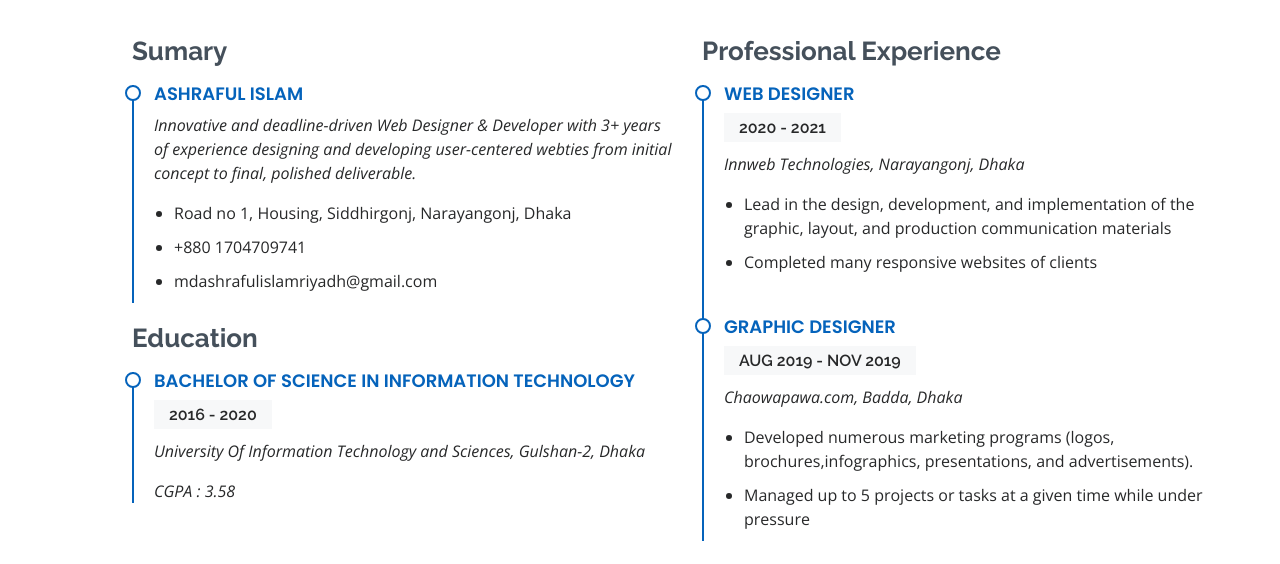
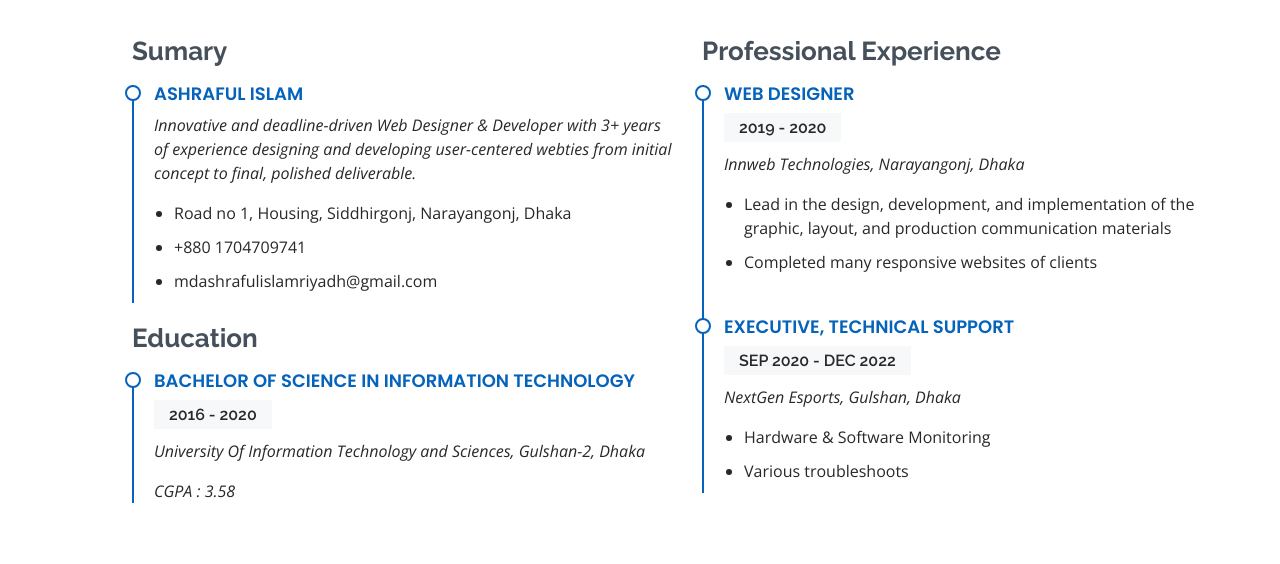
Before and after one commit to ashrafulriyadh/my-portfolio, a plain HTML site: page index.html in a window 1280 px wide. Shown: the part 2670-3234 px from the top of the page. Drawn offline with nearby package versions, Linux system fonts and the light colour scheme.

Commit message:
Update index.html
updated

```diff
--- a/index.html
+++ b/index.html
@@ -67,7 +67,7 @@
 
       </div>
       <div class="mt-3">
-        <button class="btn btn-dark"><a class="fs-5 resume-btn" href="https://drive.google.com/u/0/uc?id=1TKb4SG_KWlxdZZ4HO9WFn1LU1JgIgTST&export=download" target="_blank"> Download Resume </a></button>
+        <button class="btn btn-dark"><a class="fs-5 resume-btn" href="https://drive.google.com/u/0/uc?id=1vNxV5GC1feFZPSwEAYY2J04kO14-g9iy&export=download" target="_blank"> Download Resume </a></button>
       </div>
     </div>
   </section><!-- End Hero -->
@@ -290,7 +290,7 @@
             <h3 class="resume-title">Professional Experience</h3>
             <div class="resume-item">
               <h4>Web Designer </h4>
-              <h5>2020 - 2021</h5>
+              <h5>2019 - 2020</h5>
               <p><em>Innweb Technologies, Narayangonj, Dhaka </em></p>
               <ul>
                 <li>Lead in the design, development, and implementation of the graphic, layout, and production communication materials</li>
@@ -298,19 +298,19 @@
               </ul>
             </div>
             <div class="resume-item">
-              <h4>Graphic designer</h4>
-              <h5>AUG 2019 - NOV 2019</h5>
-              <p><em>Chaowapawa.com, Badda, Dhaka</em></p>
+              <h4>Executive, Technical Support</h4>
+              <h5>SEP 2020 - DEC 2022</h5>
+              <p><em>NextGen Esports, Gulshan, Dhaka</em></p>
               <ul>
-                <li>Developed numerous marketing programs (logos, brochures,infographics, presentations, and advertisements).</li>
-                <li>Managed up to 5 projects or tasks at a given time while under pressure</li>
+                <li>Hardware & Software Monitoring</li>
+                <li>Various troubleshoots</li>
 
               </ul>
             </div>
           </div>
         </div>
         <div class="section-title mt-5">
-          <button class="btn btn-dark"><a class="fs-5 resume-btn" href="https://drive.google.com/u/0/uc?id=1TKb4SG_KWlxdZZ4HO9WFn1LU1JgIgTST&export=download" target="_blank"><i class="fas fa-file"></i> Download Full Resume </a></button>
+          <button class="btn btn-dark"><a class="fs-5 resume-btn" href="https://drive.google.com/u/0/uc?id=1vNxV5GC1feFZPSwEAYY2J04kO14-g9iy&export=download" target="_blank"><i class="fas fa-file"></i> Download Full Resume </a></button>
         </div>
       </div>
     </section><!-- End Resume Section -->
```
